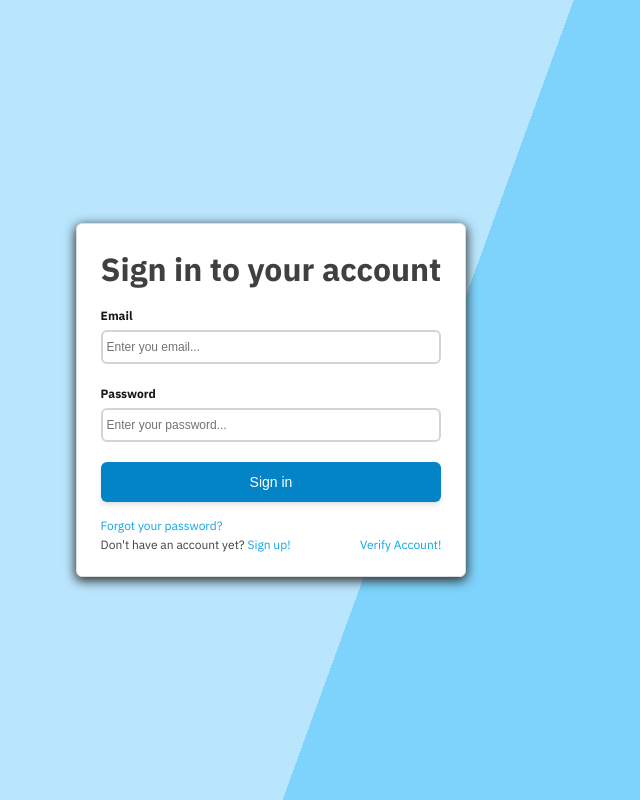
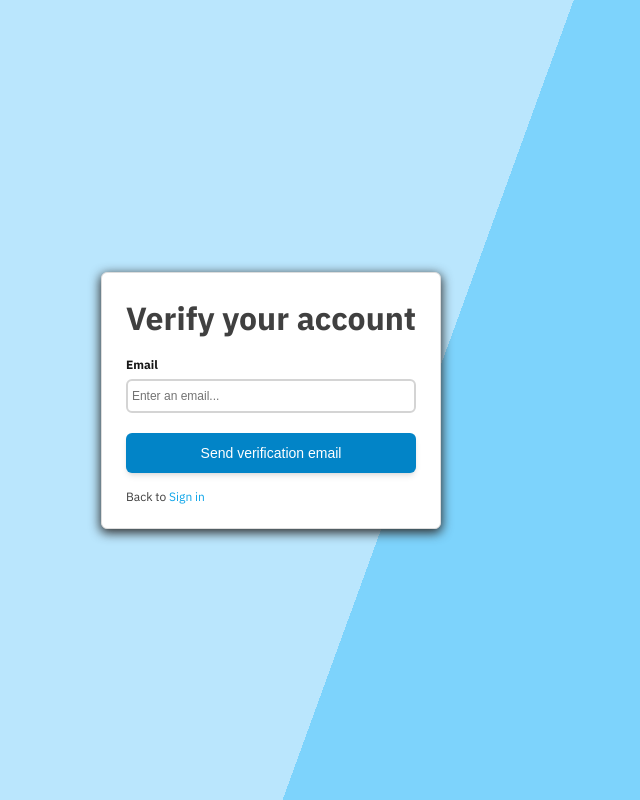
Before and after one commit to mhtros/cheapo-react-client, a React (Create React App) app: page /verify-account in a window 1280 px wide. Shown: the whole page, without its empty margins (369-1009 px from the left). Built offline with nearby package versions, Linux system fonts and the light colour scheme.

Commit message:
Implement verify account page

```diff
--- a/src/pages/authentication/signup/Signup.js
+++ b/src/pages/authentication/signup/Signup.js
@@ -53,7 +53,7 @@ const Signup = () => {
 
       successToast("Account created successfully");
       successToast(
-        "You have been sent an activation code in the email " + email
+        "You have been sent an verification link in the email " + email
       );
 
       navigate("/sign-in");
--- /dev/null
+++ b/src/pages/authentication/verify-account/VerifyAccount.js
@@ -0,0 +1,85 @@
+import { useContext, useState } from "react";
+import { Link, useNavigate } from "react-router-dom";
+import { apiUri } from "../../../appsettings";
+import CenteredContainer from "../../../components/layout/centered-container/CenteredContainer";
+import Button from "../../../components/UI/button/Button";
+import Card from "../../../components/UI/card/Card";
+import Input from "../../../components/UI/input/Input";
+import themeContext from "../../../context/theme-context";
+import displayError from "../../../helpers/display-exception-error";
+import { successToast } from "../../../helpers/toasts";
+import classes from "./VerifyAccount.module.css";
+
+const VerifyAccount = () => {
+  const navigate = useNavigate();
+  const themeCtx = useContext(themeContext);
+  const darkClass = themeCtx.dark ? "--dark" : "";
+
+  const [email, setEmail] = useState("");
+  const [loading, setLoading] = useState(false);
+
+  const verifyAccountHandler = async (event) => {
+    event.preventDefault();
+    setLoading(true);
+
+    try {
+      const url = `${apiUri}/authentication/resend-confirmation-email`;
+      var response = await fetch(url, {
+        method: "POST",
+        headers: {
+          "Content-Type": "application/json",
+        },
+        body: JSON.stringify({ email }),
+      });
+
+      if (!response.ok) throw await response.json();
+
+      successToast(
+        "You have been sent an verification link in the email " + email
+      );
+
+      navigate("/sign-in");
+    } catch (ex) {
+      setLoading(false);
+      displayError(ex);
+    }
+  };
+
+  return (
+    <CenteredContainer>
+      <Card>
+        <form className={classes["verify-account-form"]}>
+          <h1 className={classes[`verify-account-form_h1${darkClass}`]}>
+            Verify your account
+          </h1>
+          <Input
+            id="email"
+            type="text"
+            label="Email"
+            placeholder="Enter an email..."
+            value={email}
+            onChange={(e) => setEmail(e.target.value)}
+          />
+          <Button
+            style={{ marginTop: "1rem" }}
+            type="submit"
+            loadingText="Loading"
+            text="Send verification email"
+            loading={loading}
+            onClick={verifyAccountHandler}
+          />
+          <div className={classes["verify-account-form_links"]}>
+            <div className={classes[`verify-account-form__forgot${darkClass}`]}>
+              Back to{" "}
+              <Link className={classes["link"]} to="/sign-in">
+                Sign in
+              </Link>
+            </div>
+          </div>
+        </form>
+      </Card>
+    </CenteredContainer>
+  );
+};
+
+export default VerifyAccount;
--- /dev/null
+++ b/src/pages/authentication/verify-account/VerifyAccount.module.css
@@ -0,0 +1,46 @@
+.verify-account-form {
+  padding: 0 1rem 1rem 1rem;
+}
+
+.verify-account-form > * {
+  margin-top: 1rem;
+}
+
+.verify-account-form_h1 {
+  color: var(--base-color-700);
+}
+
+.verify-account-form_h1--dark {
+  color: #fff;
+}
+
+.verify-account-form_links {
+  font-size: 0.75rem;
+}
+
+.verify-account-form_links > * {
+  margin-top: 0.25rem;
+}
+
+.link {
+  color: var(--secondary-color-500);
+  text-decoration: none;
+  outline: none;
+}
+
+.link:hover {
+  text-decoration: underline;
+}
+
+.link:focus {
+  border-radius: 0.375rem;
+  border: 2px solid var(--secondary-color-500);
+}
+
+.verify-account-form__forgot {
+  color: var(--base-color-700);
+}
+
+.verify-account-form__forgot--dark {
+  color: #fff;
+}
--- a/src/pages/routes/UnauthorizeRoutes.js
+++ b/src/pages/routes/UnauthorizeRoutes.js
@@ -1,11 +1,13 @@
 import { Route, Routes } from "react-router-dom";
 import Signin from "../authentication/signin/Signin";
 import Signup from "../authentication/signup/Signup";
+import VerifyAccount from "../authentication/verify-account/VerifyAccount";
 
 const UnauthorizeRoutes = () => (
   <Routes>
     <Route path="/sign-in" element={<Signin />} />
     <Route path="/sign-up" element={<Signup />} />
+    <Route path="/verify-account" element={<VerifyAccount />} />
     {/* Fall back routes */}
     <Route path="*" element={<Signin />} />
   </Routes>
```
